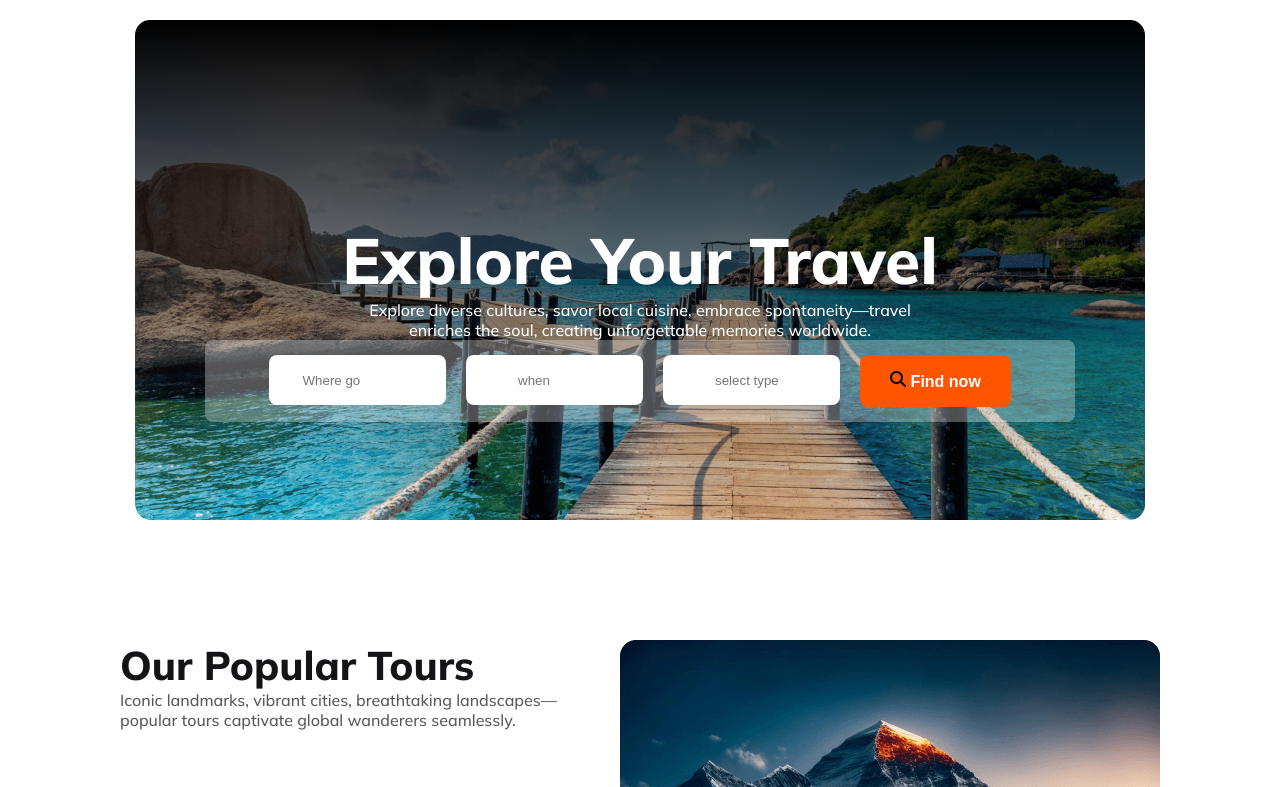
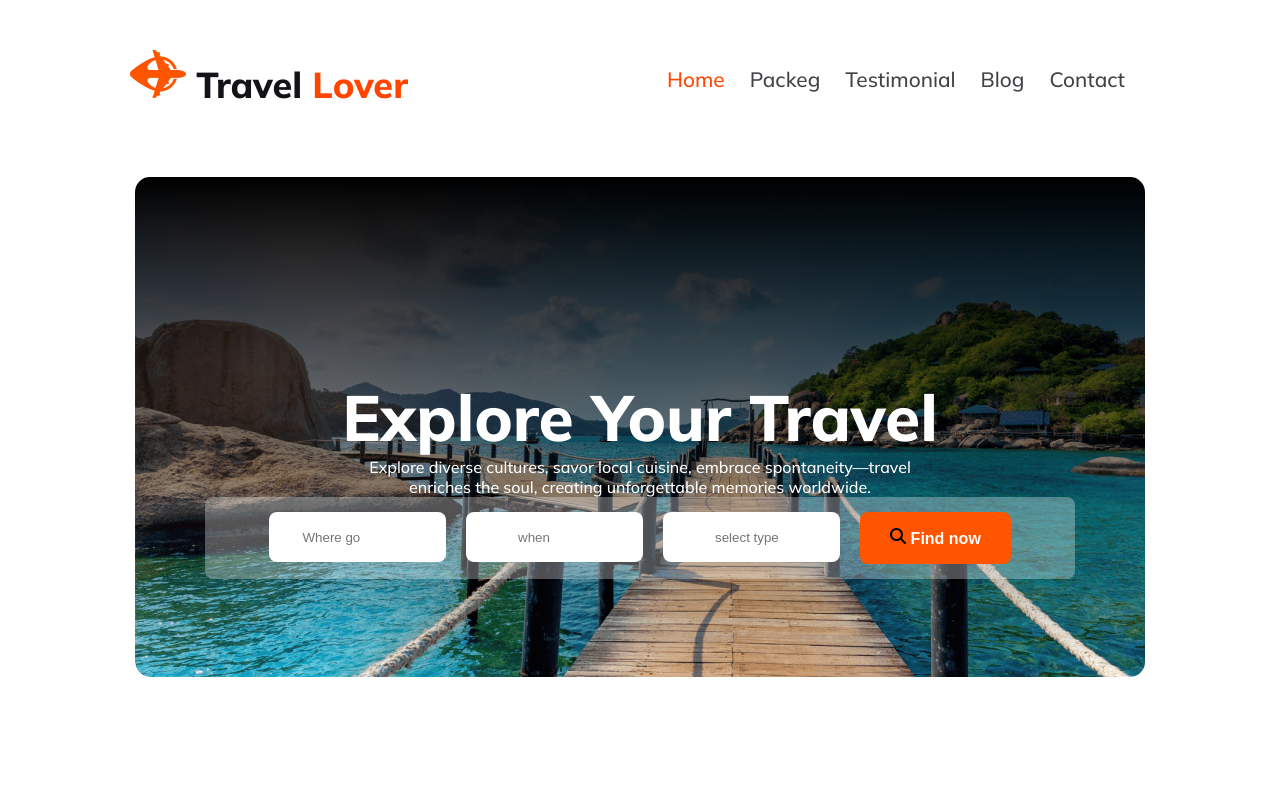
Before and after one commit to rabbi1612/assaingment-2, a plain HTML site: page index.html in a window 1280 px wide. Shown: the top 787 px of the page. Drawn offline with Linux system fonts and the light colour scheme.

Commit message:
added header and nav bar

```diff
--- a/index.html
+++ b/index.html
@@ -14,7 +14,17 @@
 <body>
     <header>
         <nav>
-
+            <h1 class="nav-title"><img src="Images/Group 40071 (2).png" alt=""> Travel <span>Lover</span></h1>
+            <ul>
+                <li><a href=""><span>Home</span></a></li>
+                <li><a href="">Packeg</a></li>
+                <li><a href="">Testimonial</a></li>
+                <li><a href="">Blog</a></li>
+                <li><a href="">Contact</a></li>
+            </ul>
+            <div class="hambarger">
+                <img src="icon/bars-solid.svg" alt="">
+            </div>
         </nav>
     </header>
     <main>
--- a/style.css
+++ b/style.css
@@ -479,12 +479,46 @@ h2 {
     font-size: 2rem;
     font-weight: 800;
 }
-span{
+
+span {
     color: orangered;
 }
 
+.nav-title {
+    color: #131318;
+    font-size: 2.25rem;
+    font-weight: 800;
+}
 
+nav {
+    display: flex;
+    justify-content: space-between;
+    align-items: center;
+}
 
+nav ul {
+    display: flex;
+}
+
+ul li {
+    list-style: none;
+}
+
+header {
+    padding: 50px 130px;
+}
+
+li {
+    margin-right: 25px;
+    color: var(--Dark-02, #424247);
+    font-size: 1.3rem;
+    font-weight: 400;
+}
+
+nav li a {
+    text-decoration: none;
+    color: var(--Dark-02, #424247);
+}
 
 
 
@@ -643,12 +677,31 @@ span{
     .div-riletive {
         left: 80px;
     }
-    .footer{
+
+    .footer {
         padding: 0px 5px;
         width: 95%;
     }
+
     .iiic {
         width: 40px;
         margin: 0px 10px;
     }
+    nav ul{
+        display: none;
+    }
+    header{
+        padding: 10px 20px;
+    }
+    .hambarger{
+        width: 40px;
+    }
 }
+
+
+
+@media screen and (min-width: 600px) {
+    .hambarger{
+        display: none;
+    }
+}
```
Also changed, not shown: icon/bars-solid.svg (added).
